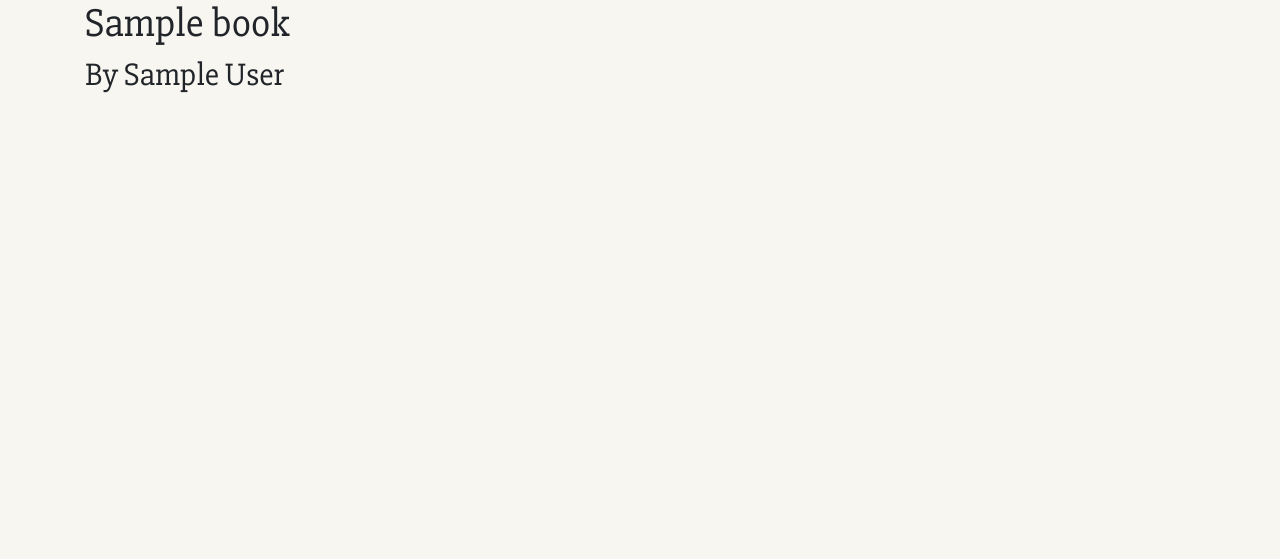
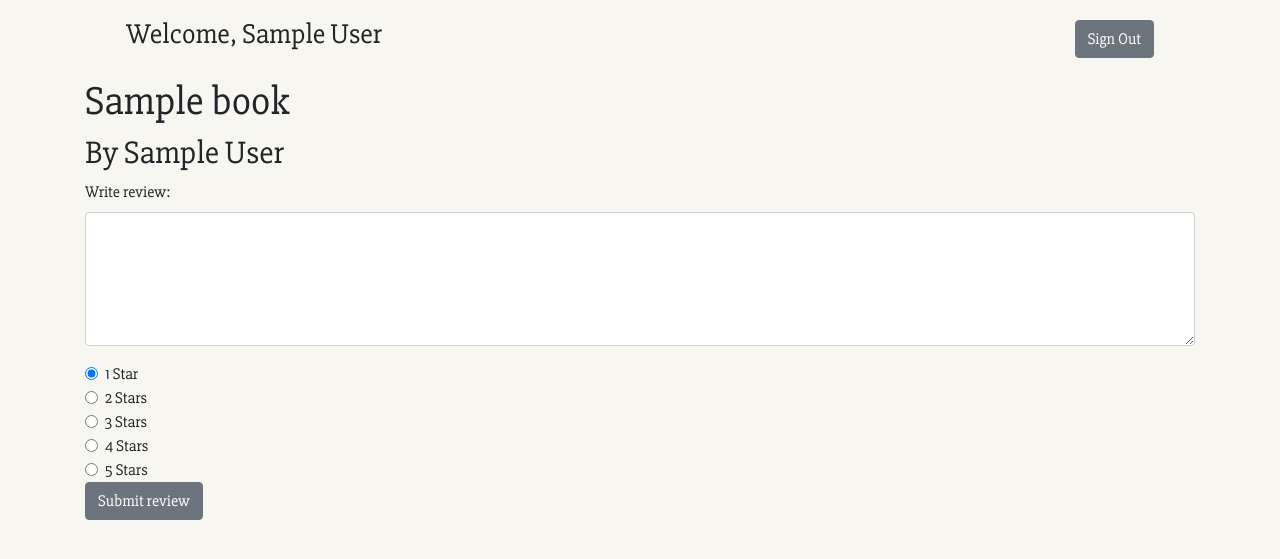
Before and after one commit to Hossamhosni/Books-Flask, a Flask app: page /books/1 in a window 1280 px wide. Shown: the top 559 px of the page. Run offline with Flask 2, Linux system fonts and the light colour scheme; the visitor is signed in with stand-in values (Sample User, id 1); tables that the repository leaves empty hold one stand-in row (values such as "Sample post"); some libraries are stand-ins or nearby versions.

Commit message:
Add user reviews

```diff
--- a/application.py
+++ b/application.py
@@ -29,7 +29,7 @@ db.init_app(app)
 def index():
     if ("user_id" in session):
         user = User.query.get(session["user_id"])
-        return render_template("user.html", name=user.name)
+        return render_template("user.html", user=user)
     return render_template("index.html")
 
 @app.route("/signup", methods=["POST"])
@@ -56,16 +56,22 @@ def signin():
 
     username = request.form.get("username")
     password = request.form.get("password")
-    user = User.query.filter_by(username=username).one()
+    users = User.query.filter_by(username=username).all()
 
-    if (user):
+    if (users):
+        user = users[0]
         if (user.password == password):
             session["user_id"] = user.id
-            return render_template("user.html", name= user.name)
+            return render_template("user.html", user=user)
         else:
             return render_template("error.html", message= "Authentication Error Invalid Password")
     else:
         return render_template("error.html", message= "User not registered")
+
+@app.route("/signout", methods=["POST"])
+def signout():
+    del session["user_id"]
+    return render_template("index.html")
 
 @app.route("/books/<int:book_id>")
 def book(book_id):
@@ -76,10 +82,28 @@ def book(book_id):
     if book is None:
         return render_template("error.html", message="No such Book.")
 
-    return render_template("book.html", book=book)
+    if ("user_id" in session):
+        user = User.query.get(session["user_id"])
+
+    return render_template("book.html", book=book, user=user)
 
 @app.route("/search", methods=["POST"])
 def search():
     search = request.form.get("search")
     books = Book.query.filter(or_(Book.isbn.ilike("%" + search +"%"), Book.title.ilike("%" + search +"%"), Book.author.ilike("%" + search +"%"))).all()
-    return render_template("books.html", books=books)
+    if ("user_id" in session):
+        user = User.query.get(session["user_id"])
+    return render_template("books.html", books=books, user=user)
+
+@app.route("/review/<int:book_id>", methods=["POST"])
+def review(book_id):
+    content = request.form.get("review")
+    try:
+        rating = int(request.form.get("rating"))
+    except ValueError:
+        return render_template("error.html", message="This is not a valid rating")
+    review = Review(book_id=book_id, content=content, rating=rating, user_id=session["user_id"])
+    db.session.add(review)
+    db.session.commit()
+    user = User.query.get(session["user_id"])
+    return render_template("user.html", user=user)
--- a/models.py
+++ b/models.py
@@ -4,7 +4,6 @@ from flask import Flask
 from flask_sqlalchemy import SQLAlchemy
 
 db = SQLAlchemy()
-
 
 class Book(db.Model):
     __tablename__ = "books"
@@ -29,5 +28,6 @@ class Review(db.Model):
     __tablename__ = "reviews"
     id = db.Column(db.Integer, primary_key=True)
     content = db.Column(db.String, nullable=False)
+    rating = db.Column(db.Integer, nullable=False)
     user_id = db.Column(db.Integer, db.ForeignKey("users.id"), nullable=False)
     book_id = db.Column(db.Integer, db.ForeignKey("books.id"), nullable=False)
--- a/static/css/main.css
+++ b/static/css/main.css
@@ -20,3 +20,7 @@ body {
 #signinbutton {
 	float: right;
 }
+
+#signoutbutton {
+	float: right;
+}
--- a/templates/book.html
+++ b/templates/book.html
@@ -7,4 +7,41 @@
 {% block body %}
   <h1>{{ book.title }}</h1>
 	<h2>By {{ book.author }}</h2>
+  <form action="{{ url_for('review', book_id=book.id) }}" method="post">
+    <div class="form-group">
+      <label for="review">Write review:</label>
+      <textarea class="form-control" rows="5" id="review" name="review"></textarea>
+    </div>
+    <div class="form-check">
+      <input class="form-check-input" type="radio" name="rating" id="1star" value="1" checked>
+      <label class="form-check-label" for="1star">
+        1 Star
+      </label>
+    </div>
+    <div class="form-check">
+      <input class="form-check-input" type="radio" name="rating" id="2star" value="2">
+      <label class="form-check-label" for="2star">
+        2 Stars
+      </label>
+    </div>
+    <div class="form-check">
+      <input class="form-check-input" type="radio" name="rating" id="3star" value="3">
+      <label class="form-check-label" for="3star">
+        3 Stars
+      </label>
+    </div>
+    <div class="form-check">
+      <input class="form-check-input" type="radio" name="rating" id="4star" value="4">
+      <label class="form-check-label" for="4star">
+        4 Stars
+      </label>
+    </div>
+    <div class="form-check">
+      <input class="form-check-input" type="radio" name="rating" id="5star" value="5">
+      <label class="form-check-label" for="5star">
+        5 Stars
+      </label>
+    </div>
+    <button type="submit" class="btn btn-secondary" id='submitreview'>Submit review</button>
+  </form>
 {% endblock %}
--- a/templates/layout.html
+++ b/templates/layout.html
@@ -5,10 +5,38 @@
     <link href="https://fonts.googleapis.com/css?family=Slabo+27px" rel="stylesheet">
     <link rel="stylesheet" href="{{ url_for('static', filename='css/bootstrap.min.css') }}">
     <link rel="stylesheet" href="{{ url_for('static', filename='css/main.css') }}" type='text/css'>
-
+    <link rel="shortcut icon" href="{{ url_for('static', filename='favicon.ico') }}">
   </head>
   <body>
     <div class="container">
+
+      {% if "user_id" in session %}
+        <div class="row navbar" >
+          <h3 class="col-lg-6">Welcome, {{ user.name }}</h3>
+          <div class="col-lg-3">
+            <form action="{{ url_for('signout') }}" method='post'>
+              <button type="submit" class="btn btn-secondary" id='signoutbutton'>Sign Out</button>
+            </form>
+          </div>
+        </div>
+      {% else %}
+        <div class="row navbar">
+          <h1 class="col-lg-6">Books App</h1>
+          <div class="col-lg-3">
+            <form action="{{ url_for('signin') }}" method='post'>
+              <div class="form-group">
+                <input type="text" class="form-control form-control-sm" name="username" placeholder="Username">
+              </div>
+              <div class="form-group">
+                <input type="password" class="form-control form-control-sm" name="password" placeholder="Password">
+              </div>
+              <input type="checkbox" name="remeberme" value='remeberme'>
+              <label for="remeberme">Remeber me</label>
+              <button type="submit" class="btn btn-secondary" id='signinbutton'>Sign In</button>
+            </form>
+          </div>
+        </div>
+      {% endif %}
       {% block body %}
       {% endblock %}
     </div>
--- a/templates/user.html
+++ b/templates/user.html
@@ -5,7 +5,6 @@
 {% endblock %}
 
 {% block body %}
-  <h1>Welcome, {{ name }}</h1>
 	<form class="form-control" action="search" method="post">
     <div class="form-group">
       <input type="text" class="form-control form-control-sm" name="search" placeholder="Title, Author, ISBN">
```
Also changed, not shown: templates/index.html (+0 -16 lines), static/favicon.ico (added). Lines whose indentation alone changed are shown as unchanged.
